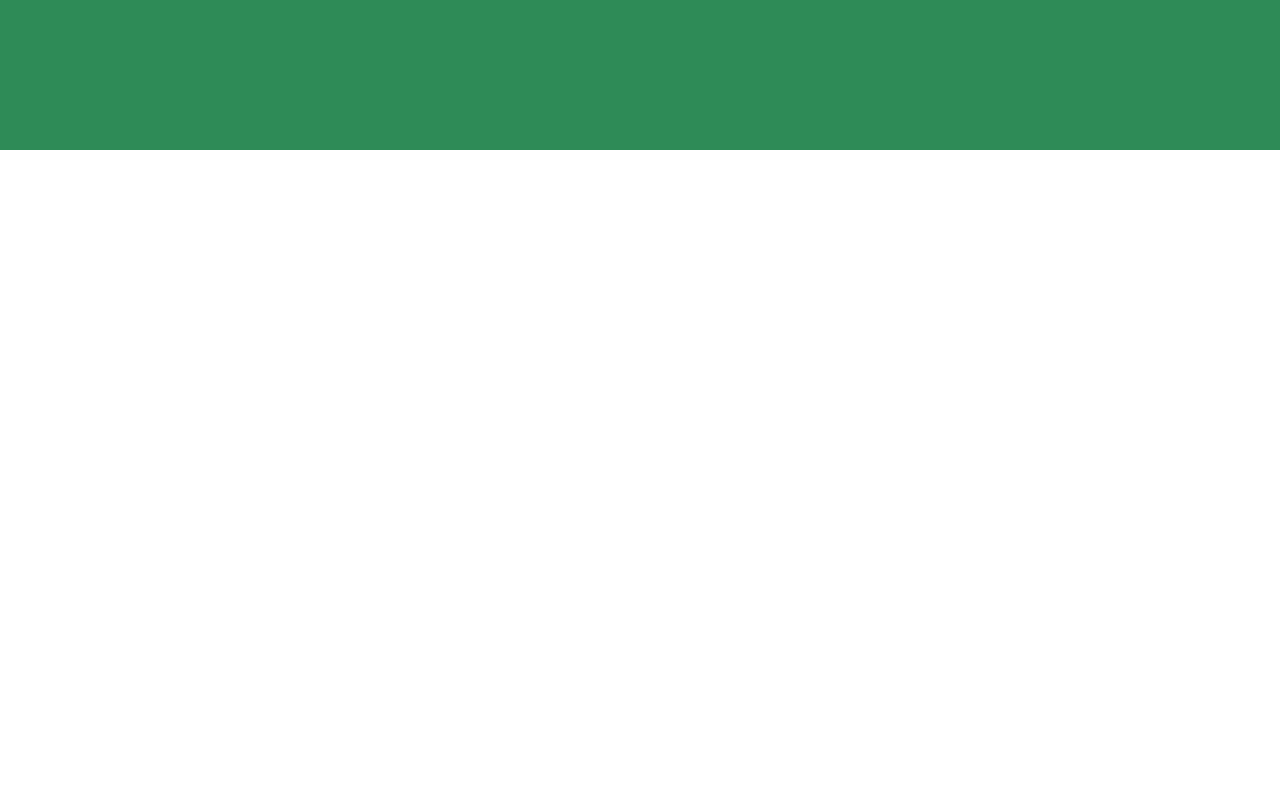
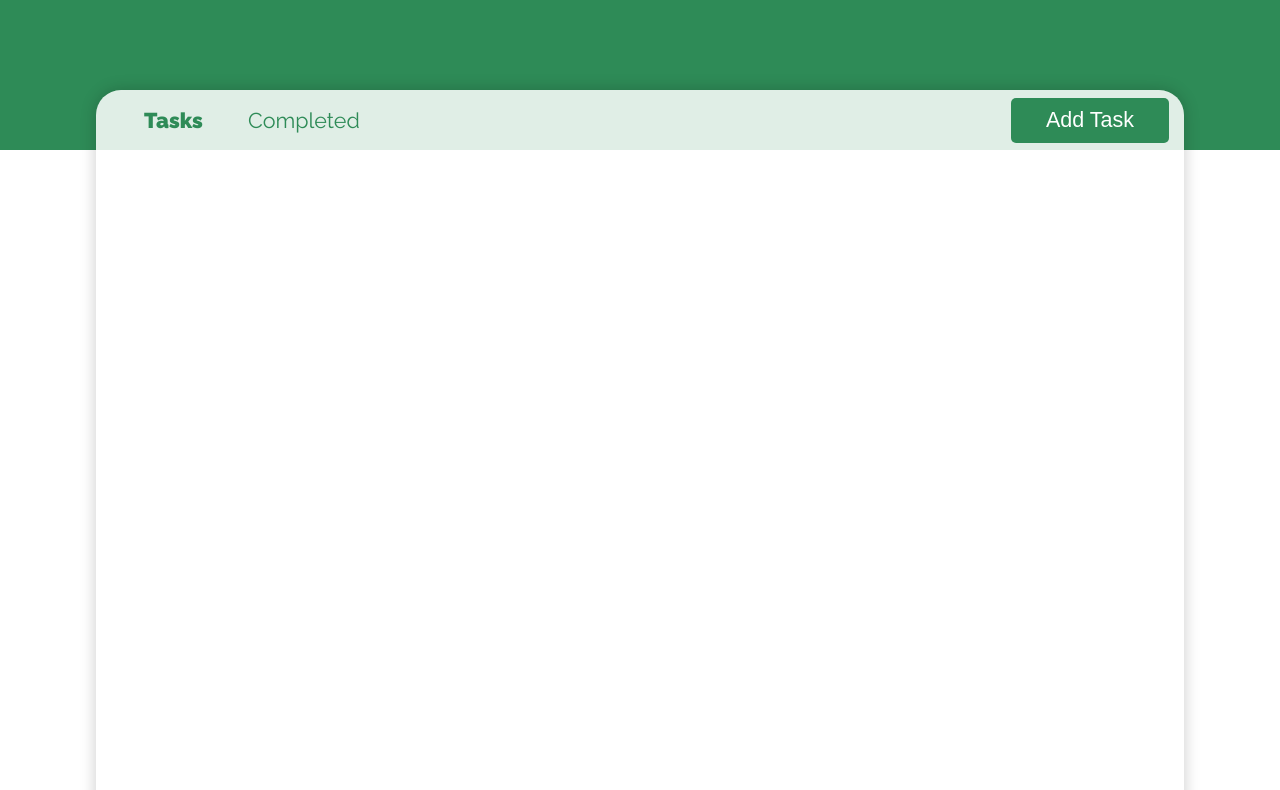
Before and after one commit to hamzic2019/task-manager-firebase, a plain HTML site: page index.html in a window 1280 px wide. Shown: the part 100-890 px from the top of the page. Before the commit the page ends 800 px from the top, so only its background shows below. Drawn offline with Linux system fonts and the light colour scheme.

Commit message:
adding tasks, completed and add new task button

```diff
--- a/index.html
+++ b/index.html
@@ -23,8 +23,20 @@
         </div>
 
     </div>
+
     <div class="task-display">
+        <div class="access">
 
+                <div class="actions">
+                    <a id="showAllTasks" class="active">Tasks</a>
+                    <a id="showCompletedTasks">Completed</a>
+                </div>
+
+                <div class="btn-group">
+                    <button class="addTask">Add Task</button>
+                </div>
+
+        </div>
     </div>
 
 
--- a/style/index.css
+++ b/style/index.css
@@ -1,27 +1,30 @@
 @import url('https://fonts.googleapis.com/css2?family=Raleway:ital,wght@0,100;0,200;0,300;0,400;0,500;0,600;0,700;0,800;0,900;1,100;1,200;1,300;1,400;1,500;1,600;1,700;1,800;1,900&display=swap');
 
-*, *::before, *::after {
+* {
     margin: 0;
     padding: 0;
     box-sizing: border-box;
-    overflow: hidden;
+
+
 }
+
+
 
 .navigation {
     background-color:seagreen;
     font-family: 'Raleway',sans-serif;
     height: 250px;
-    padding:25px 50px;
+    padding:25px 100px;
+    overflow: hidden;
 }
 
 .logo {
     color:white;
     font-weight: 900;
     font-size:50px;
-    /* background-color:red; */
     display: inline-block;
-    /* width: 250px; */
     height: 60px;
+    overflow: hidden;
 
 }
 
@@ -30,6 +33,7 @@
     font-size: 50px;
     color:white;
     padding:5px 10px;
+    overflow: hidden;
 }
 
 .search-div {
@@ -37,6 +41,7 @@
     height: 60px;
     width: 450px;
     margin-left:50px;
+    overflow: hidden;
 }
 
 .search {
@@ -49,7 +54,7 @@
      outline: none;
      border-width: 0px;
      color:white;
-
+     overflow: hidden;
      font-size: 25px;
      font-weight: 100;
 }
@@ -66,6 +71,7 @@
       z-index: 2;
       color: rgba(255, 255, 255, 0.65);
       font-size: 25px;
+      overflow: hidden;
 }
 
 
@@ -75,6 +81,7 @@
     width: 250px;
     margin:5px 0px 5px 50px;
     float:right;
+    overflow: hidden;
 }
 
 .fa-user-alt {
@@ -86,6 +93,7 @@
     width: 50px;
     text-align:center;
     height: 100%;
+    overflow: hidden;
 
 }
 
@@ -97,3 +105,66 @@
       padding:8px;
       float:right;
 }
+
+
+.task-display {
+      width: 85%;
+      height: 1200px;
+      margin:0 auto;
+      background-color: white;
+      box-shadow: 0px 0px 15px 1px rgba(0, 0, 0, 0.185);
+      border-radius: 25px;
+      position: relative;
+      top:-60px;
+      font-family: 'Raleway',
+      sans-serif;
+}
+
+.access {
+    widht:100%;
+    height: 60px;
+    background-color:rgba(46, 139, 86, 0.150);
+    border-radius: 25px 25px 0 0;
+    padding:17.5px 15px;
+    display: flex;
+    justify-content: center;
+    align-items: center;;
+    flex-direction: row;
+}
+
+.access a{
+    list-style-type:none;
+    text-decoration-style: none;
+    text-decoration: none;
+    color:seagreen;
+    margin-left:25px;
+    font-size:21.5px;
+    padding:0px 8px;
+    cursor: pointer;
+
+}
+
+.access a.active {
+    font-weight: 900!important;
+}
+
+.addTask {
+    height: 100%;
+    padding: 10px 35px;
+    margin: 0;
+    border:0px solid;
+    offset: none;
+    outline: none;
+    float:right;
+    background-color:seagreen;
+    color:white;
+    border-radius: 5px;
+    font-size: 21.5px;
+}
+
+.actions {
+    flex-grow:1;
+}
+.btn-group {
+    flex-grow:1;
+}
```
Lines whose indentation alone changed are shown as unchanged.
